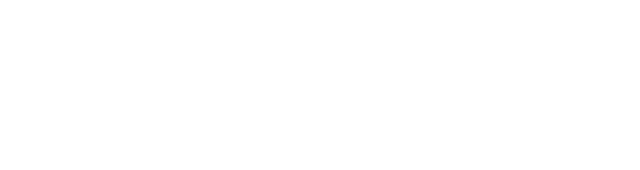
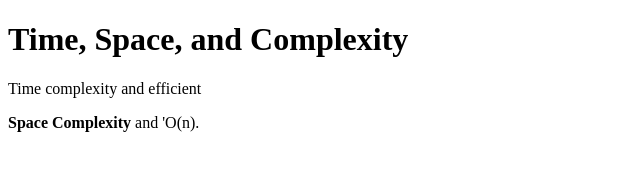
Before and after one commit to acciojob/time-and-space-complexity-bprabs, a website: page main.html in a window 1280 px wide. Shown: the whole page, without its empty margins (0-640 px from the left). Drawn offline with Linux system fonts and the light colour scheme.

Commit message:
created a submission

```diff
--- a/main.html
+++ b/main.html
@@ -8,6 +8,9 @@
 
 <body>
 	<!-- the entire body must be written by student -->
+	<h1>Time, Space, and Complexity</h1>
+	<p>Time complexity and efficient</p>
+	<p><b>Space Complexity</b> and 'O(n).</p>
     <script type="text/javascript" src="./script.js">
 </script>
 
```
